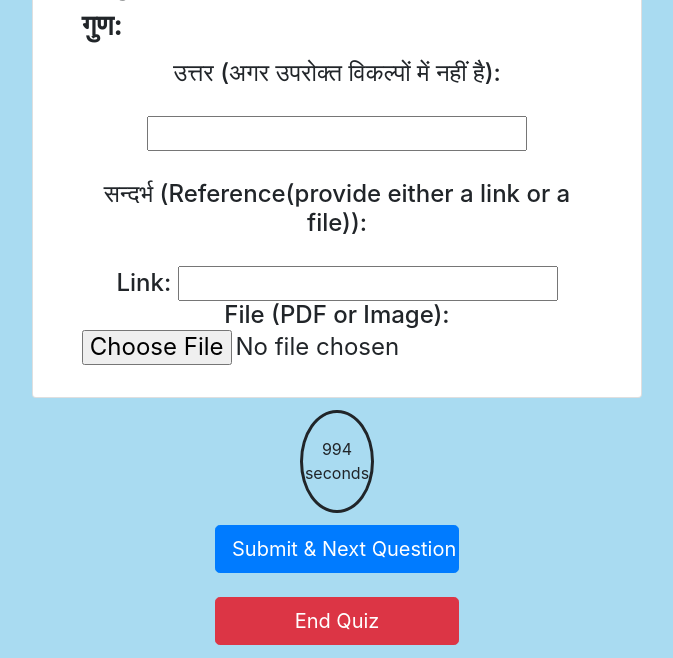
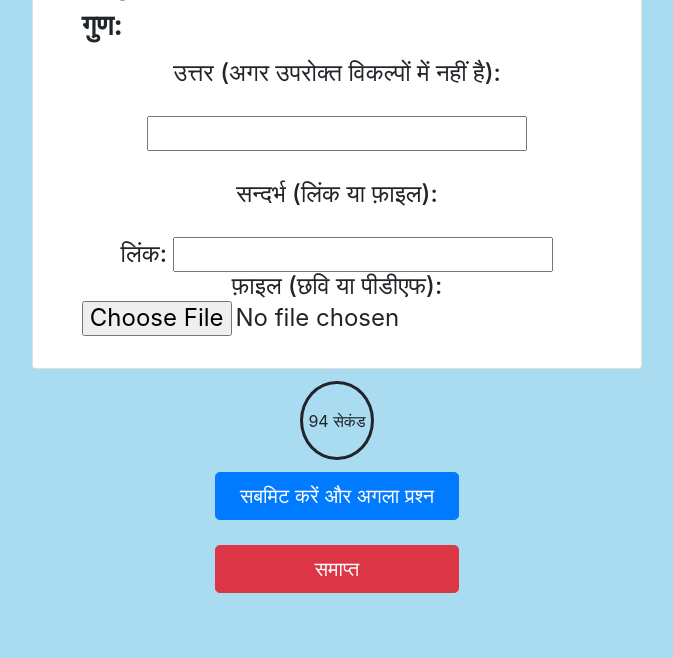
Before and after one commit to AmitSarkar2051/Gamification-to-Enhance-Wikidata, a Django app: template WikidataGame/Game/templates/quiz.html in a window 1280 px wide. Shown: the part 216-874 px from the top of the page, without its empty margins (303-976 px from the left). After the commit the page ends 809 px from the top, so only its background shows below. Run offline with Django 3.2, Linux system fonts and the light colour scheme; the template is opened without the code that fills it: values that come from a table or form of the project are taken from there, others are empty; parts of the project's set-up code (start-up, migrations or seed data) failed here and were passed over; some libraries are stand-ins or nearby versions.

Commit message:
Translate to Hindi

```diff
--- a/WikidataGame/Game/templates/genres.html
+++ b/WikidataGame/Game/templates/genres.html
@@ -62,6 +62,8 @@
         display: block;
         margin-left: auto;
         margin-right: auto;
+        margin-top: 2%;
+        margin-bottom: 2%;
         width: 60%;
         padding: 10%;
         text-align: center;
@@ -91,7 +93,7 @@
 
         <div class="details">
             <h2>{{user.first_name}} {{user.last_name}}</h2>
-            <h3>कुल अंक: {{user.trust_score}}</h3>
+            <h3>कुल अंक: 0</h3>
         </div>
     </div>
 
@@ -110,6 +112,7 @@
                         {{ genre }}
                     </div>
                 </div>
+                <br><br>
                 {% endfor %}
             </div>
 
--- a/WikidataGame/Game/templates/home.html
+++ b/WikidataGame/Game/templates/home.html
@@ -81,7 +81,7 @@
 
         <div class="details">
             <h2>{{user.first_name}} {{user.last_name}}</h2>
-            <h3>कुल अंक: {{user.trust_score}}</h3>
+            <h3>कुल अंक: 0</h3>
         </div>
     </div>
 
--- a/WikidataGame/Game/templates/quiz.html
+++ b/WikidataGame/Game/templates/quiz.html
@@ -87,26 +87,26 @@
                 <h4>
                     उत्तर (अगर उपरोक्त विकल्पों में नहीं है): <br><br>
                     {{ form.answer }}<br><br>
-                    सन्दर्भ (Reference(provide either a link or a file)): <br><br>
-                    Link: {{ form.reference_url }} <br>
-                    File (PDF or Image): {{ form.reference_file }}
+                    सन्दर्भ (लिंक या फ़ाइल): <br><br>
+                    लिंक: {{ form.reference_url }} <br>
+                    फ़ाइल (छवि या पीडीएफ): {{ form.reference_file }}
                 </h4>
             </div>
         </div>
 
         <div class="text-center">
             <div class="timer">
-                <span id="time">1000 </span>
-                <span>seconds</span>
+                <span id="time">100 </span>
+                <span>सेकंड</span>
             </div>
 
-            <input type="submit" id='submit' class="btn btn-primary btn-lg" value="Submit & Next Question">
+            <input type="submit" id='submit' class="btn btn-primary btn-lg" value="सबमिट करें और अगला प्रश्न">
         </div>
 
     </form>
 
     <div class="text-center">
-        <a href="/genres" class="btn btn-danger btn-lg" id="end_quiz" role="button">End Quiz</a>
+        <a href="/genres" class="btn btn-danger btn-lg" id="end_quiz" role="button">समाप्त</a>
     </div>
 </div>
 
```
